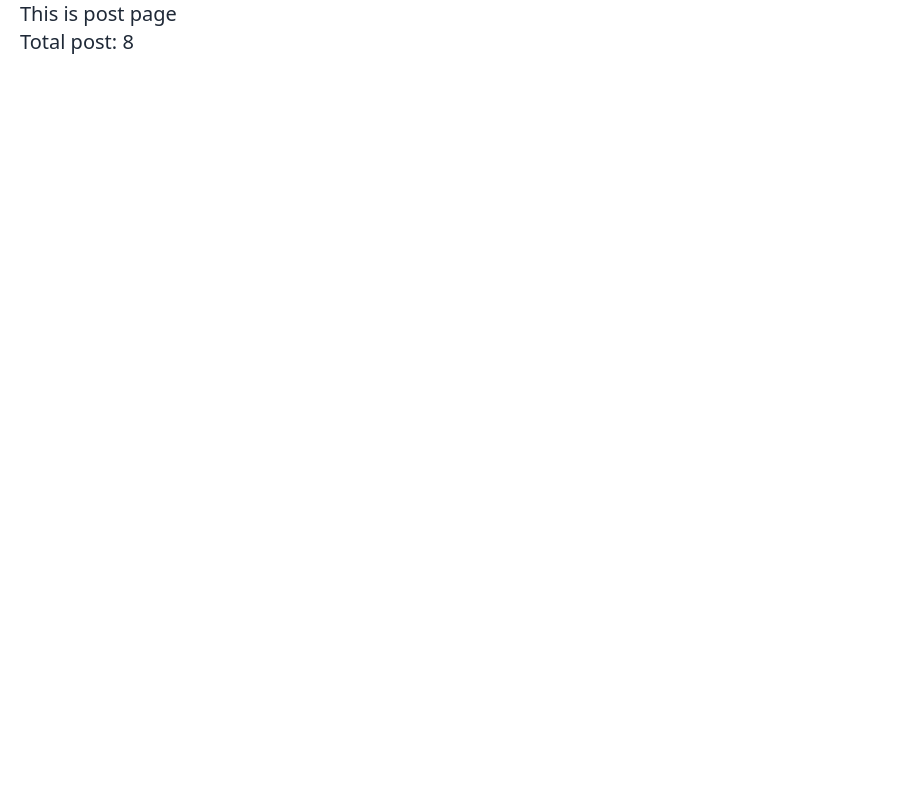
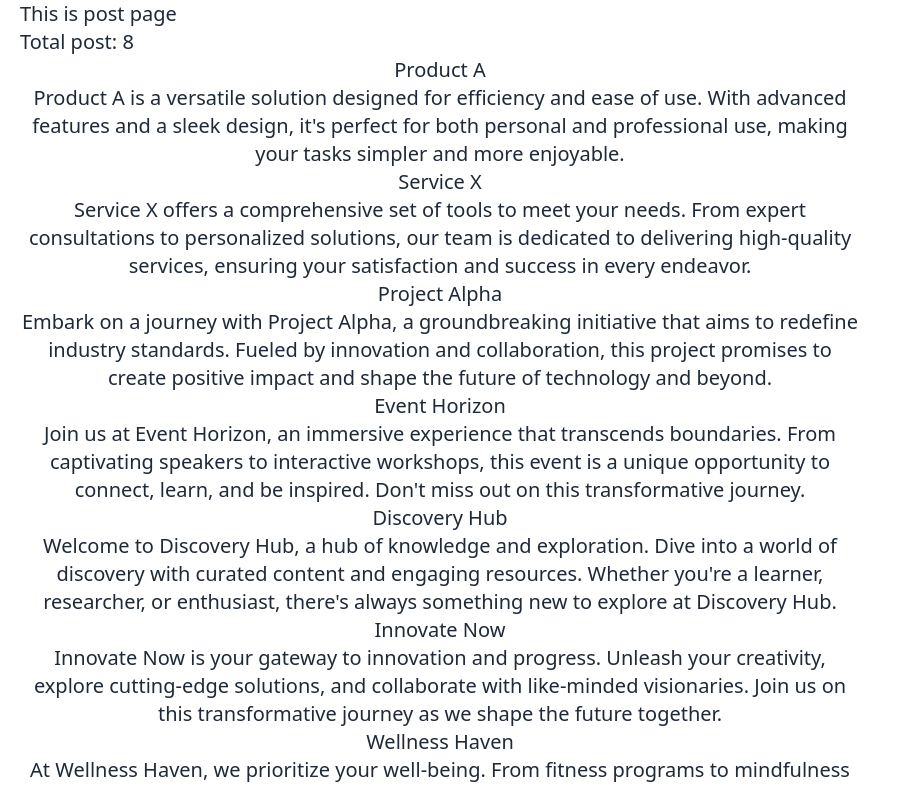
Before and after one commit to SakibAlHasan10/new-next.js-app, a Next.js app: page /post in a window 1280 px wide. Shown: the top 788 px of the page, without its empty margins (0-900 px from the left). Built offline with nearby package versions, Linux system fonts and the light colour scheme; data requests are answered from the project's data file.

Commit message:
update code

```diff
--- a/src/app/post/page.js
+++ b/src/app/post/page.js
@@ -1,13 +1,19 @@
 import React from 'react';
 
 const PostsPage = async() => {
-    const res = await fetch("http://localhost:5000/post")
+    const res = await fetch("http://localhost:5000/post",{cache:"force-cache"})
     const posts = await res.json()
     // console.log(posts)
     return (
         <div>
             <h2>This is post page</h2>
-            <h4>Total post: {posts?.length}</h4>
+            <h4>Total post: {posts?.length} </h4>
+            {
+                posts?.map(post=><div className='text-center w-8/12' key={post.id}>
+                    <h3>{post.name}</h3>
+                    <p>{post.description}</p>
+                </div>)
+            }
         </div>
     );
 };
```
